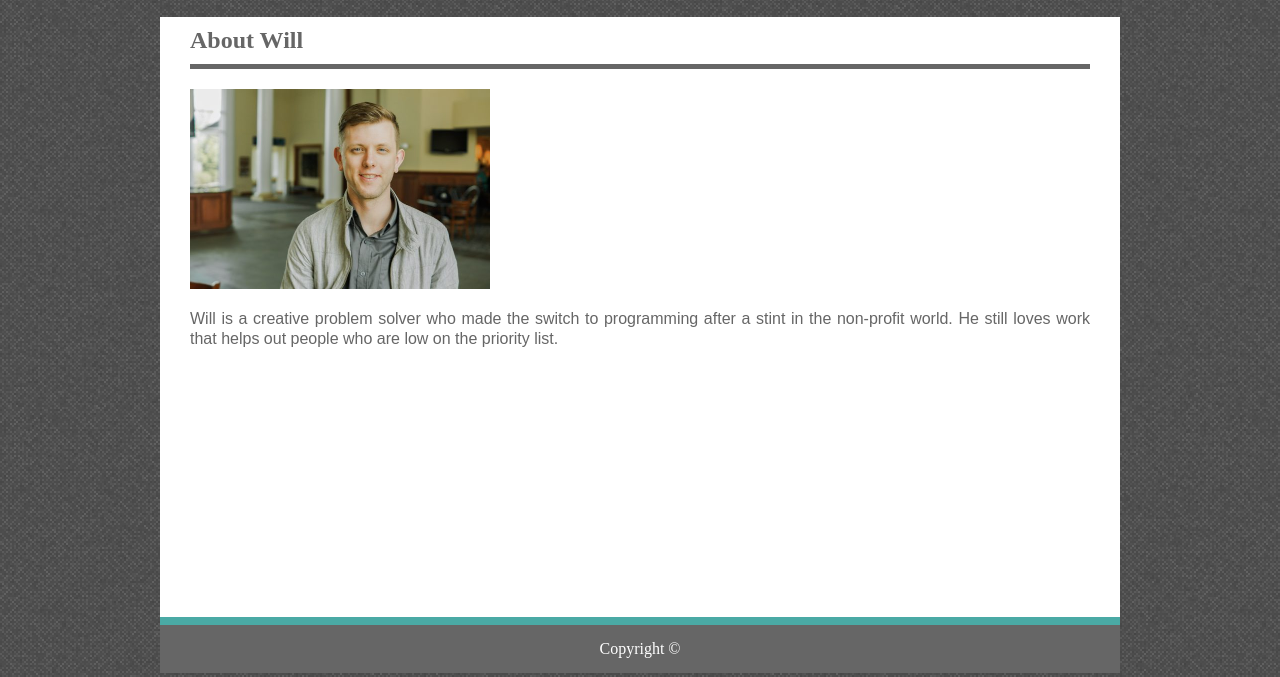
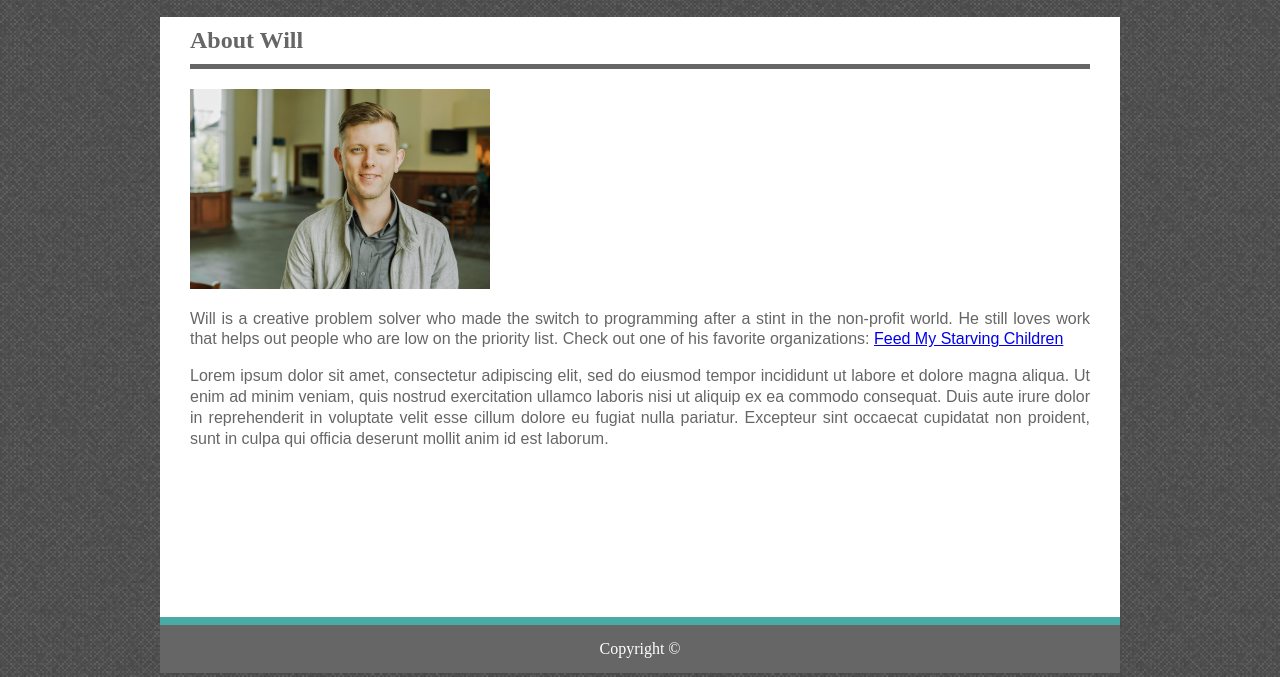
Before and after one commit to willbursch/Basic-PortfolioWB, a plain HTML site: page index.html in a window 1280 px wide. Shown: the part 123-800 px from the top of the page. Drawn offline with Linux system fonts and the light colour scheme.

Commit message:
content and fmsc link

```diff
--- a/index.html
+++ b/index.html
@@ -34,11 +34,15 @@
         <p>
                 Will is a creative problem solver who made the switch to programming
                 after a stint in the non-profit world. He still loves work that
-                helps out people who are low on the priority list.
-        </p><br>
-    </section>
-
-    <section>
+                helps out people who are low on the priority list. Check out one of
+                his favorite organizations: <a href="https://fmsc.org/en" target="_blank">Feed My Starving Children</a>
+        </p>
+        <p>
+        Lorem ipsum dolor sit amet, consectetur adipiscing elit, sed do eiusmod tempor incididunt ut labore et dolore magna aliqua.
+         Ut enim ad minim veniam, quis nostrud exercitation ullamco laboris nisi ut aliquip ex ea commodo consequat.
+         Duis aute irure dolor in reprehenderit in voluptate velit esse cillum dolore eu fugiat nulla pariatur.
+         Excepteur sint occaecat cupidatat non proident, sunt in culpa qui officia deserunt mollit anim id est laborum.
+        </p>
 
     </section>
 </div>
```
